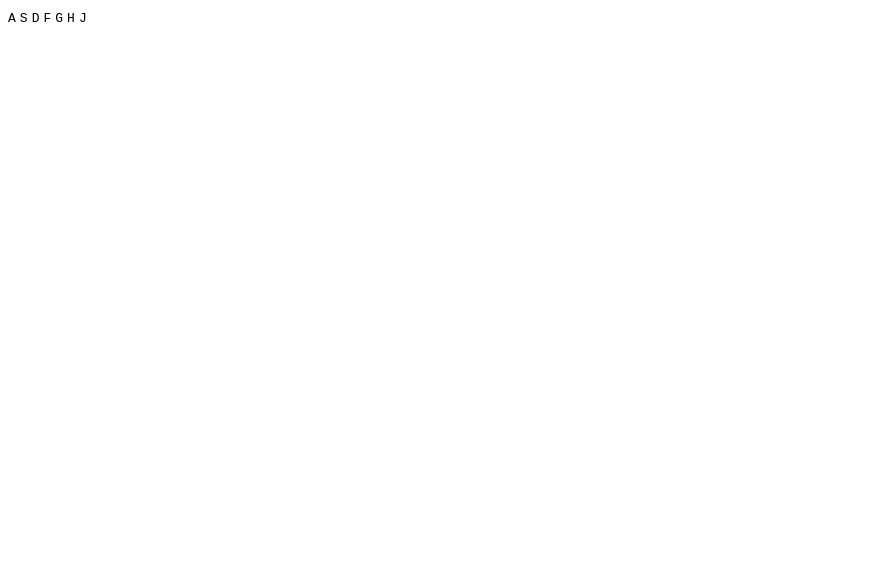
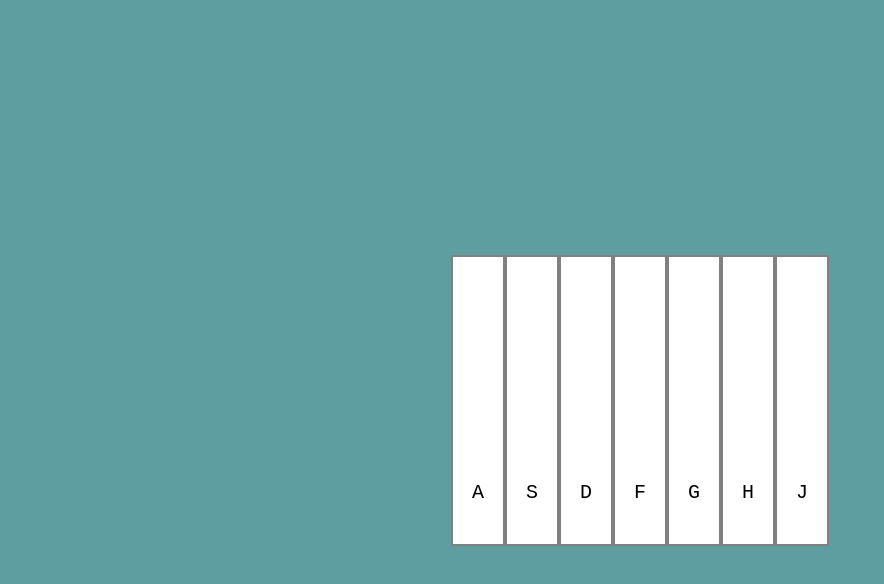
Before and after one commit to gniadoo/VirtualPiano, a website: page Virtual Piano/task/src/index.html in a window 1280 px wide. Shown: the whole page, without its empty margins (0-884 px from the left). Drawn offline with Linux system fonts and the light colour scheme.

Commit message:
second stage

```diff
--- a/Virtual Piano/task/src/index.html
+++ b/Virtual Piano/task/src/index.html
@@ -1,10 +1,12 @@
 <!DOCTYPE html>
 <html>
 <head>
+    <link  rel="stylesheet" href="style.css">
     <meta charset="utf-8">
     <title>Virtual Piano</title>
 </head>
 <body>
+    <div class="container">
         <kbd>A</kbd>
         <kbd>S</kbd>
         <kbd>D</kbd>
@@ -12,5 +14,6 @@
         <kbd>G</kbd>
         <kbd>H</kbd>
         <kbd>J</kbd>
+    </div>
 </body>
 </html>
--- /dev/null
+++ b/Virtual Piano/task/src/style.css
@@ -0,0 +1,25 @@
+html,body{
+    display: flex;
+    justify-content: center;
+    align-items: center;
+    background-color: cadetblue;
+    height: 100%;
+}
+
+.container{
+    display: flex;
+    height: fit-content;
+    width: fit-content;
+}
+
+kbd{
+    display: inline-block;
+    width: 10vw;
+    max-width: 50px;
+    background-color: white;
+    border: 2px solid grey;
+    text-align: center;
+    padding-top: 28vh;
+    padding-bottom: 5vh;
+    font-size: 20px;
+}
--- a/course-remote-info.yaml
+++ b/course-remote-info.yaml
@@ -10,7 +10,7 @@ stages:
   is_completed: true
 - id: 557
   step: 9023
-  is_completed: false
+  is_completed: true
 - id: 558
   step: 9024
   is_completed: false
```
Also changed, not shown: Virtual Piano/Page styling/task-info.yaml (+7 -1 lines). Lines whose indentation alone changed are shown as unchanged.
